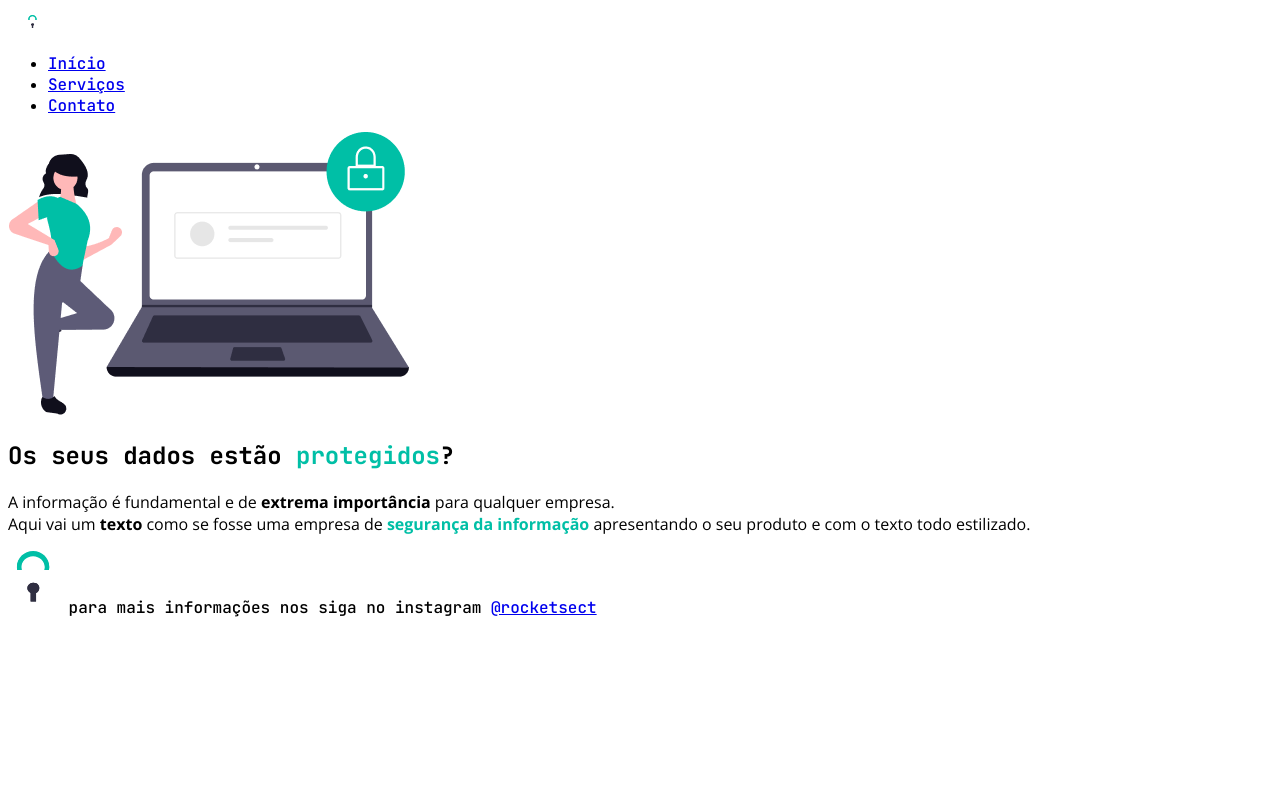
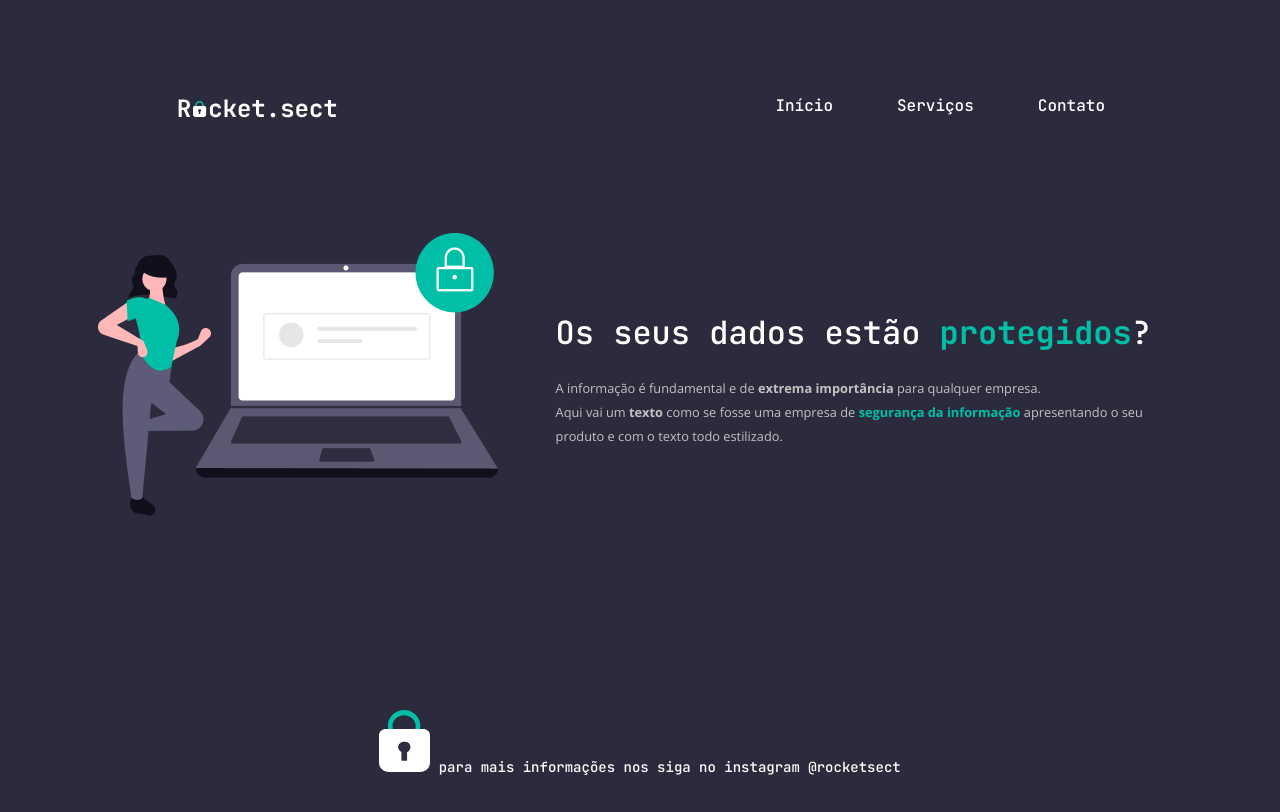
Before and after one commit to quitferr/02-rocket-sect, a plain HTML site: page index.html in a window 1280 px wide. Drawn offline with nearby package versions, Linux system fonts and the light colour scheme.

Commit message:
style: background and text formatting

```diff
--- a/style.css
+++ b/style.css
@@ -1,13 +1,65 @@
 body {
   font-family: "JetBrains Mono", monospace;
+  background: #2C2B3D;
+}
 
+.page{
+  width: 1280;
+  margin: 0 auto 0;
+  padding: 71px 89px 23px;
+}
+
+nav {
+  display: flex;
+  justify-content: space-between;
+  align-items: center;
+  margin: 0 78px 101px;
+}
+
+ul {
+  list-style: none;
+  display: flex;
+  gap: 64px;
+  padding: 0;
+}
+
+a {
+  color: white;
+  text-decoration: none;
+}
+
+main {
+  display: flex;
+  align-items: center;
+  justify-content: space-between;
+  gap: 3.6rem;
+}
+
+h1 {
+  font-size: 2rem;
+  line-height: 2.2rem;
+  color: #FFF;
+  font-weight: normal;
 }
 
 section p {
   font-family: "Open Sans", sans-serif;
+  font-size: 0.8rem;
+  line-height: 1.5rem;
+  color: #C2C2C2;
+  font-weight: 400;
 }
 
 h1 span, p span {
   color: #00BFA6;
   font-weight: 700;
 }
+
+footer {
+  font-size: 14px;
+  line-height: 28px;
+  text-align: center;
+  color: #FFF;
+  font-weight: 500;
+  margin-top: 194px;
+}
```
